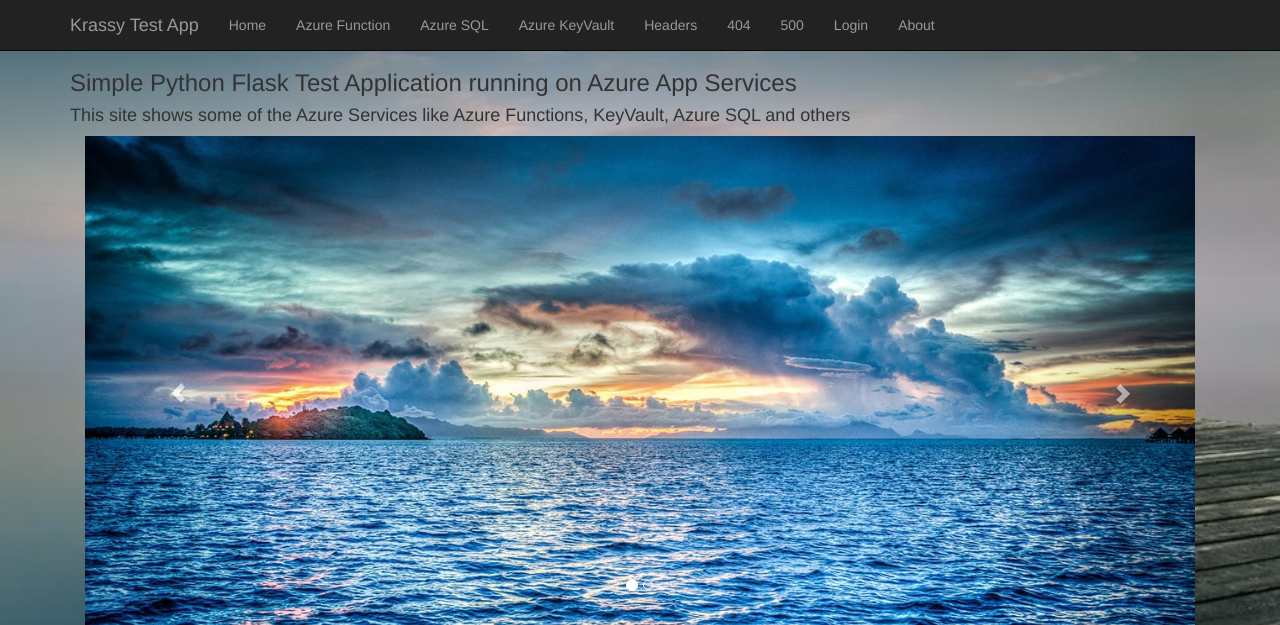
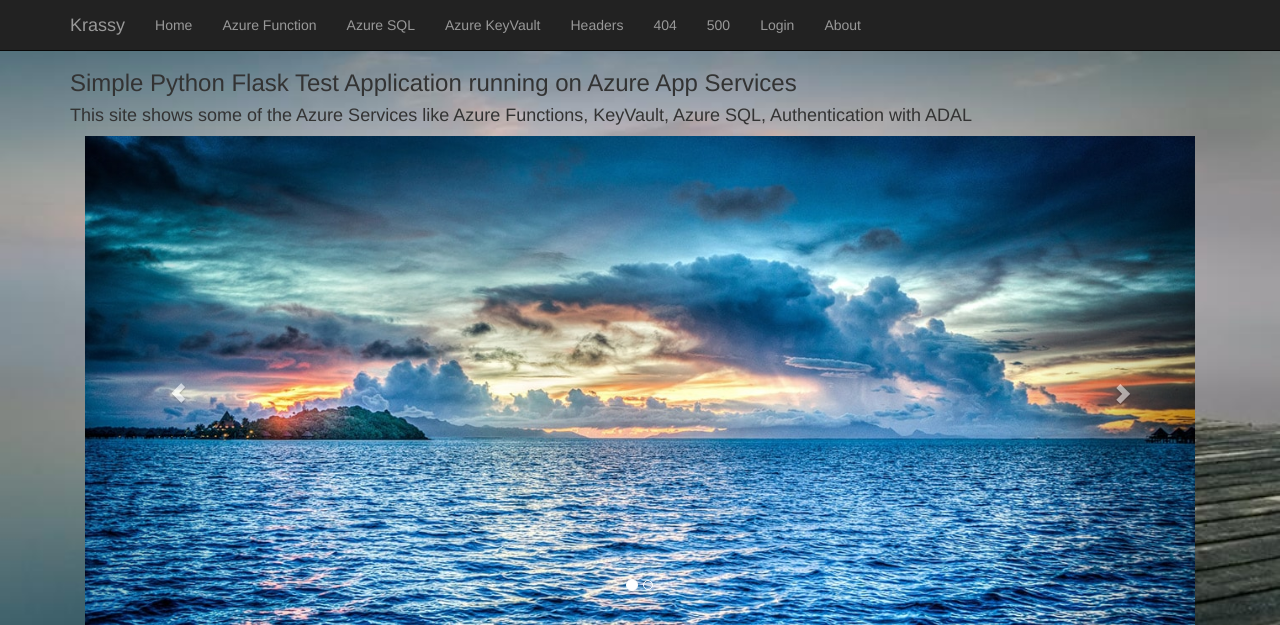
Before and after one commit to krassykirov/Azure_Flask_Auth_App, a Flask app: page /about in a window 1280 px wide. Shown: the top 625 px of the page. Run offline with Flask 2, Linux system fonts and the light colour scheme; parts of the project's set-up code (start-up, migrations or seed data) failed here and were passed over; some libraries are stand-ins or nearby versions.

Commit message:
fixing issues

```diff
--- a/config.py
+++ b/config.py
@@ -1,6 +1,6 @@
 CLIENT_ID = '6be1ec05-2113-4f92-a179-84eb90d05d00'
 CLIENT_SECRET = "[7WgmM=Q78Qr?I2nK[R@qDQhe-:sja1x"
-REDIRECT_URI = 'https://krassy3.azurewebsites.net/login/authorized'  #'https://krassy3.azurewebsites.net/login/authorized'
+REDIRECT_URI = 'http://localhost:5000/login/authorized'  #'https://krassy3.azurewebsites.net/login/authorized'
 AUTHORITY_URL = 'https://login.microsoftonline.com/common'
 AUTH_ENDPOINT = '/oauth2/v2.0/authorize'
 TOKEN_ENDPOINT = '/oauth2/v2.0/token'
--- a/templates/Function.html
+++ b/templates/Function.html
@@ -20,15 +20,15 @@
   </div>
     <div class="col-md-4">
         <h3>Azure Serverless Functions</h3>
-        <p><a class="btn btn-primary btn-large" href="https://azure.microsoft.com/en-us/services/functions/">Learn more about Azure Functions</a></p>
+        <p><a class="btn btn-primary btn-large" href="https://azure.microsoft.com/en-us/services/functions/" target="_blank">Learn more about Azure Functions</a></p>
     </div>
   <div class="col-md-4">
         <h3>.NET Core Azure Functions</h3>
-        <p><a class="btn btn-primary btn-large" href="https://blogs.msdn.microsoft.com/benjaminperkins/tag/azure-functions-labs/">Learn more about Azure Functions</a></p>
+        <p><a class="btn btn-primary btn-large" href="https://blogs.msdn.microsoft.com/benjaminperkins/tag/azure-functions-labs/" target="_blank">Learn more about Azure Functions</a></p>
     </div>
    <div class="col-md-4">
         <h3>Http-triggered Python function</h3>
-        <p><a class="btn btn-primary btn-large" href="https://docs.microsoft.com/en-us/azure/azure-functions/functions-create-first-function-python">Learn more about Azure Functions</a></p>
+        <p><a class="btn btn-primary btn-large" href="https://docs.microsoft.com/en-us/azure/azure-functions/functions-create-first-function-python" target="_blank">Learn more about Azure Functions</a></p>
     </div>
   <script>
     document.getElementById('submitMessage').addEventListener('submit', submitMessage);
--- a/templates/KeyVault.html
+++ b/templates/KeyVault.html
@@ -2,7 +2,7 @@
 {% block content %}
 <h3>Example how to retrieve a secret from Azure KeyVault with Managed Service Identity</h3>
 
-<p><a class="btn btn-primary btn-large" href="https://github.com/MicrosoftDocs/azure-docs/blob/master/articles/app-service/overview-managed-identity.md">Learn more &raquo;</a></p>
+<p><a class="btn btn-primary btn-large" href="https://github.com/MicrosoftDocs/azure-docs/blob/master/articles/app-service/overview-managed-identity.md" target="_blank">Learn more &raquo;</a></p>
 <p>Retrieving a secret from Azure Key Vault..</p>
 <p>{{ error }}</p>
 	<div class="container" style="min-height:100% width:80%">
--- a/templates/about.html
+++ b/templates/about.html
@@ -1,7 +1,7 @@
 {% extends "layout.html" %}
 {% block content %}
 <h3>Simple Python Flask Test Application running on Azure App Services </h3>
-<h4>This site shows some of the Azure Services like Azure Functions, KeyVault, Azure SQL and others </h4>
+<h4>This site shows some of the Azure Services like Azure Functions, KeyVault, Azure SQL, Authentication with ADAL </h4>
 
 <div class="container">
   <div id="myCarousel" class="carousel slide" data-ride="carousel">
--- a/templates/index.html
+++ b/templates/index.html
@@ -25,7 +25,7 @@
       <div class="col-md-4">
          <h3>Python authentication for Microsoft Graph</h3>
             <p>The sample shows how to use the Microsoft Azure Active Directory Authentication Library (ADAL) for Python for authentication to Microsoft Graph</b> </p>
-           <p><a class="btn btn-primary btn-large" href="https://docs.microsoft.com/en-us/samples/microsoftgraph/python-sample-auth/python-authentication-samples-for-microsoft-graph/">Learn more  &raquo;</a></p>
+           <p><a class="btn btn-primary btn-large" href="https://docs.microsoft.com/en-us/samples/microsoftgraph/python-sample-auth/python-authentication-samples-for-microsoft-graph/" target="_blank">Learn more  &raquo;</a></p>
            <p><a class="btn btn-primary btn-large" onclick="window.location.href='/login'">Login</a></p>
 
     </div>
--- a/templates/layout.html
+++ b/templates/layout.html
@@ -19,7 +19,7 @@
                     <span class="icon-bar"></span>
                     <span class="icon-bar"></span>
                 </button>
-                <a href="/" class="navbar-brand">Krassy Test App </a>
+                <a href="/" class="navbar-brand" >Krassy</a>
             </div>
             <div class="navbar-collapse collapse">
                 <ul class="nav navbar-nav">
```
Also changed, not shown: static/images/dragon_chess.jpg (added), static/images/krassy.jpg (added).
